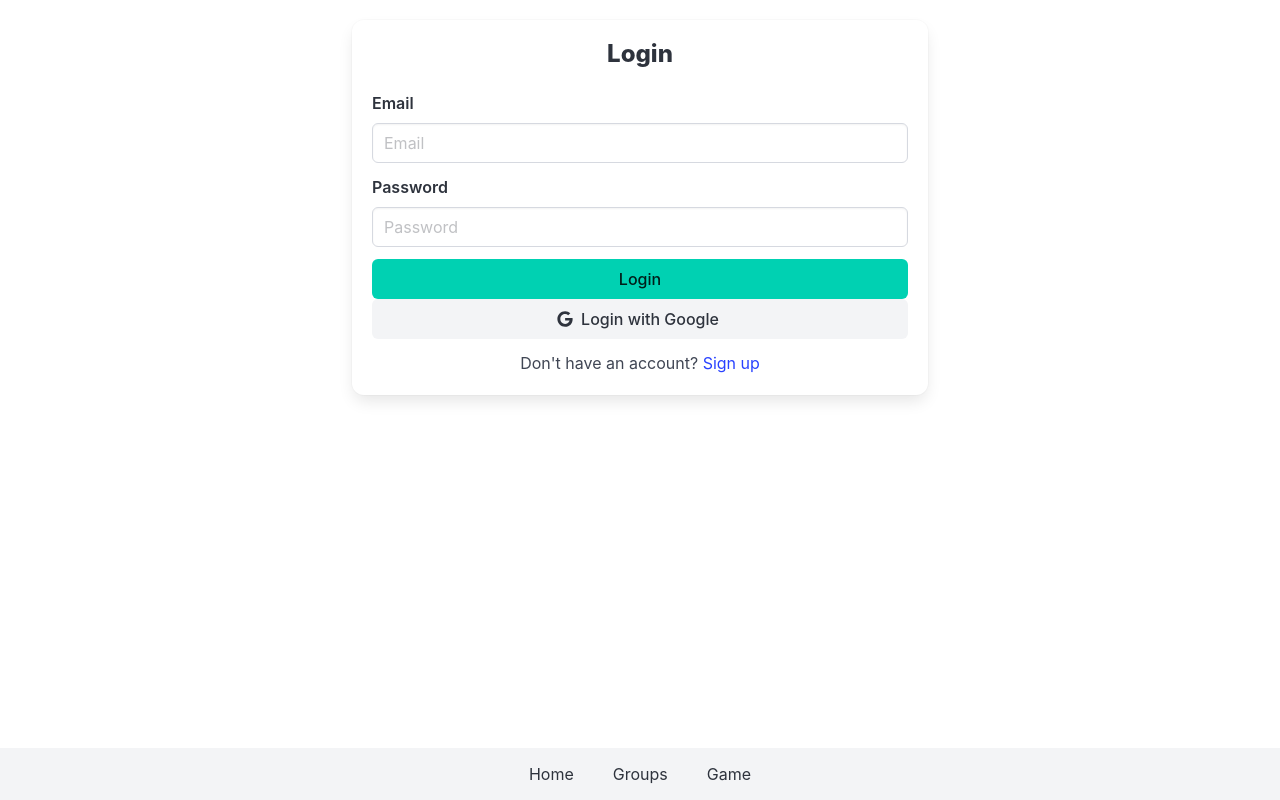
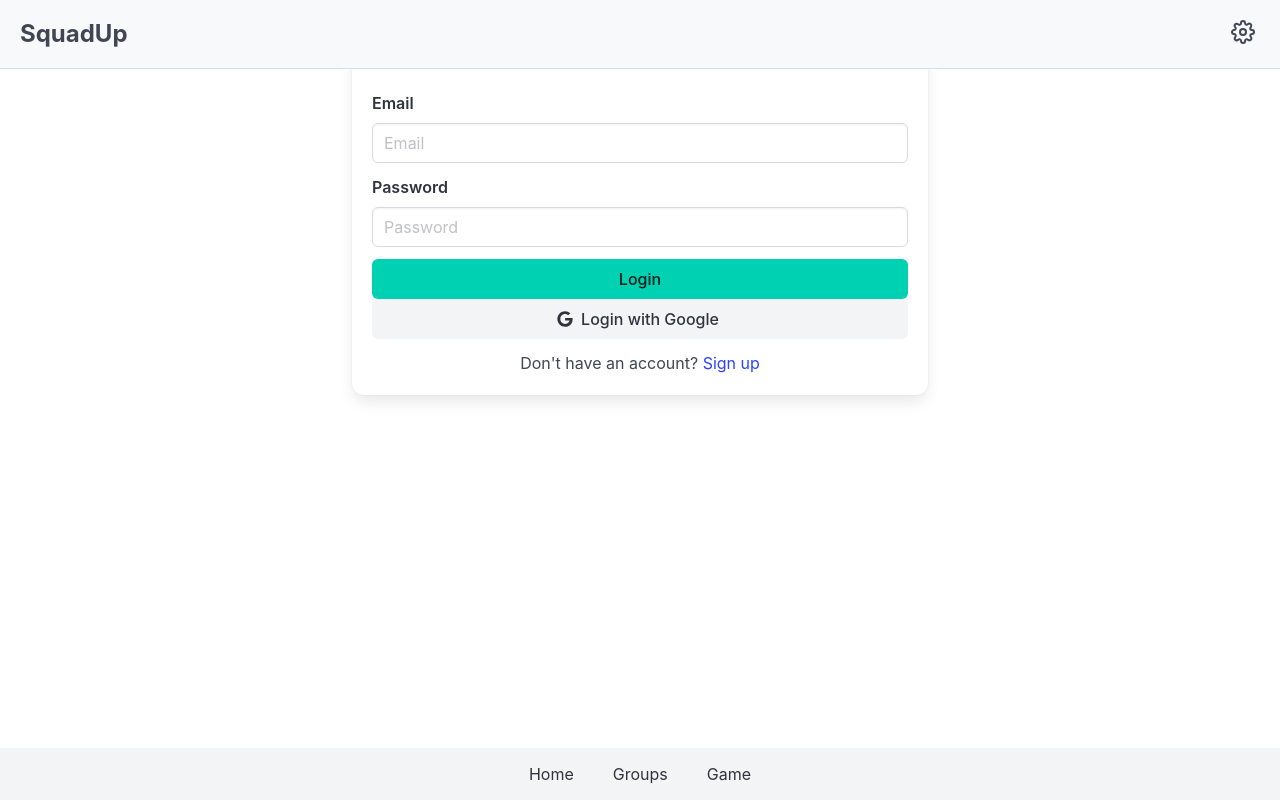
Before and after one commit to hpacheco26/squadup, a React (Vite) app in the folder frontend/: page /login in a window 1280 px wide. Built offline with nearby package versions, Linux system fonts and the light colour scheme; no server answers.

Commit message:
home page refactor & rank list

```diff
--- a/frontend/src/App.jsx
+++ b/frontend/src/App.jsx
@@ -12,6 +12,7 @@ import RankPage from './pages/RankPage.jsx';
 import AppSettingsPage from './pages/AppSettingsPage.jsx'; // Import new settings page
 import ProtectedRoute from './components/ProtectedRoute';
 import Navbar from './components/NavBar.jsx';
+import HeaderBar from './components/HeaderBar.jsx';
 
 function App() {
   const appStyles = {
@@ -21,6 +22,7 @@ function App() {
 
   return (
     <>
+      <HeaderBar />
       <Navbar />
 
       <div style={appStyles}>
--- /dev/null
+++ b/frontend/src/components/HeaderBar.jsx
@@ -0,0 +1,52 @@
+import React from 'react';
+import { Link, useNavigate } from 'react-router-dom';
+import { FiSettings } from 'react-icons/fi';
+
+const HeaderBar = () => {
+    const navigate = useNavigate();
+
+    return (
+        <header style={styles.header}>
+            {/* App Name */}
+            <h1 style={styles.title}>SquadUp</h1>
+
+            {/* Settings Button (Removed from HomePage) */}
+            <button
+                onClick={() => navigate('/settings')}
+                style={styles.settingsButton}
+                aria-label="Go to Account Settings"
+            >
+                <FiSettings size={24} />
+            </button>
+        </header>
+    );
+};
+
+const styles = {
+    header: {
+        display: 'flex',
+        justifyContent: 'space-between',
+        alignItems: 'center',
+        padding: '15px 20px',
+        backgroundColor: '#f8f9fa', // Light background
+        borderBottom: '1px solid #ddd',
+        position: 'fixed',
+        top: 0,
+        left: 0,
+        right: 0,
+        zIndex: 1000,
+        width: '100%',
+    },
+    title: {
+        fontSize: '1.5rem',
+        fontWeight: 'bold',
+    },
+    settingsButton: {
+        background: 'none',
+        border: 'none',
+        cursor: 'pointer',
+        padding: '5px',
+    }
+};
+
+export default HeaderBar;
--- /dev/null
+++ b/frontend/src/components/RankList.jsx
@@ -0,0 +1,81 @@
+import React from "react";
+import RankCard from "./RankCard";
+import {  useNavigate } from 'react-router-dom';
+import { useEffect } from "react";
+import useGroupStore from "../store/groupStore";
+import useAuthStore from '../store/authStore';
+
+const RankList = () => {
+const navigate = useNavigate(); // Hook to navigate programmatically
+const { user, playerData } = useAuthStore();
+const { ranks, fetchGroupsByPlayer } = useGroupStore();
+
+  useEffect(() => {
+    if (!user) {
+      navigate("/login");
+      return;
+    }
+
+    if (playerData?.id) {
+      fetchGroupsByPlayer(playerData.id);
+    }
+  }, [user, playerData?.id, navigate]);
+
+
+
+  return (
+    <div className="rank-scroll-container">
+      <div className="rank-list">
+        {Array.isArray(ranks) && ranks.length > 0 ? (
+          ranks.map((rank) => (
+            <div className="rank-item" key={rank.groupId || rank.groupName}>
+              <RankCard
+                rank={rank.groupRank}
+                groupName={rank.groupName || "Unknown Group"}
+                stats={rank.stats}
+                isAnimated={false}
+              />
+            </div>
+          ))
+        ) : (
+          <p>No groups available.</p>
+        )}
+      </div>
+
+      {/* Styles */}
+      <style>
+        {`
+          /* Horizontal Scroll Container */
+          .rank-scroll-container {
+            overflow-x: auto;
+            white-space: nowrap;
+            padding: 10px;
+            margin-top: 20px;
+          }
+
+          /* Rank List - Flexbox for horizontal scrolling */
+          .rank-list {
+            display: flex;
+            gap: 20px; /* Space between RankCards */
+            padding-bottom: 10px;
+            scroll-snap-type: x mandatory;
+          }
+
+          /* Each RankCard Container */
+          .rank-item {
+            flex: 0 0 auto;
+            width: 300px; /* Adjust based on your card size */
+            scroll-snap-align: start;
+          }
+
+          /* Hide scrollbar for better UX */
+          .rank-scroll-container::-webkit-scrollbar {
+            display: none; /* Hides scrollbar for Chrome, Safari */
+          }
+        `}
+      </style>
+    </div>
+  );
+};
+
+export default RankList;
--- a/frontend/src/pages/HomePage.jsx
+++ b/frontend/src/pages/HomePage.jsx
@@ -1,53 +1,13 @@
-import { Link, useNavigate } from 'react-router-dom';
-import { FiSettings } from 'react-icons/fi'; // Import settings icon
+import RankList from "../components/RankList";
 
 function HomePage() {
-  const navigate = useNavigate(); // Hook to navigate programmatically
-
   return (
-    <div className="hero is-flex is-justify-content-center is-align-items-center" style={{ minHeight: "100vh", textAlign: "center" }}>
-      <div className="container">
-        <h1 className="title is-2 mb-4">Welcome to SquadUp</h1>
-        <p className="subtitle is-4">The best place to manage your sports groups</p>
-
-        {/* Centered Enter button */}
-        <div className="is-flex is-justify-content-center is-align-items-center mt-5">
-          <Link to="/groups" className="button is-primary is-large">
-            Enter
-          </Link>
-        </div>
-      </div>
-
-      {/* Account Settings Button - Fixed at Top Right */}
-      <button
-        onClick={() => navigate('/settings')}
-        className="settings-button button is-info"
-        aria-label="Go to Account Settings"
-      >
-        <FiSettings size={24} />
-      </button>
-
-      {/* Styles */}
-      <style>
-        {`
-          .settings-button {
-            position: fixed;
-            top: 20px;
-            right: 20px;
-            border-radius: 50%;
-            width: 60px;
-            height: 60px;
-            display: flex;
-            align-items: center;
-            justify-content: center;
-            transition: background 0.2s ease-in-out;
-          }
-
-          .settings-button:hover {
-            background: #209cee; /* Lighter blue for hover effect */
-          }
-        `}
-      </style>
+    <div
+      className="container is-justify-content-center "
+      style={{ minHeight: "100vh", display: "flex", flexDirection: "column" }}
+    >
+      {/* Rank List - Centered Vertically */}
+      <RankList />
     </div>
   );
 }
--- a/frontend/src/pages/RankPage.jsx
+++ b/frontend/src/pages/RankPage.jsx
@@ -3,7 +3,7 @@ import confetti from "canvas-confetti";
 import "bulma/css/bulma.min.css";
 import useGroupStore from "../store/groupStore";
 import { useNavigate } from "react-router-dom";
-import RankCard from "../components/RankCard"; // Import the new RankCard
+import RankCard from "../components/RankCard";
 
 const RankPage = () => {
   const { myPlayer, group } = useGroupStore();
--- a/frontend/src/store/groupStore.js
+++ b/frontend/src/store/groupStore.js
@@ -17,15 +17,8 @@ const useGroupStore = create(
             fetchGroups: async () => {
                 try {
                     const groups = await GroupService.getGroups();
-                    // const playerId = useAuthStore.getState().playerData?.id;
-                    const playerId = myPlayer?.id;
 
-                    const ranks = groups.map(group => {
-                        const player = group.players.find(p => p.id === playerId);
-                        return player ? player.rank : null;
-                    });
-
-                    set({ groups, ranks });
+                    set({ groups });
                 } catch (error) {
                     console.error('Failed to fetch groups:', error);
                 }
@@ -48,8 +41,20 @@ const useGroupStore = create(
             // 🔹 Fetch groups where a specific player is a member
             fetchGroupsByPlayer: async (playerId) => {
                 try {
-                    const data = await GroupService.getGroupsByPlayer(playerId);
-                    set({ groups: data }); // Always set state, even if empty
+                    const groups = await GroupService.getGroupsByPlayer(playerId);
+
+                    const ranks = groups.map(group => {
+                        const player = group.players.find(p => p.id === playerId);
+                        const rank = {
+                            groupName: group.name,
+                            groupRank: player.rank,
+                            groupStats: player.stats
+                        }
+                        return player ? rank : null;
+                    });
+
+                    set({ groups, ranks });
+
                 } catch (error) {
                     console.error("Error fetching groups:", error);
                     set({ groups: [] }); // Ensure Zustand updates state on error
```
